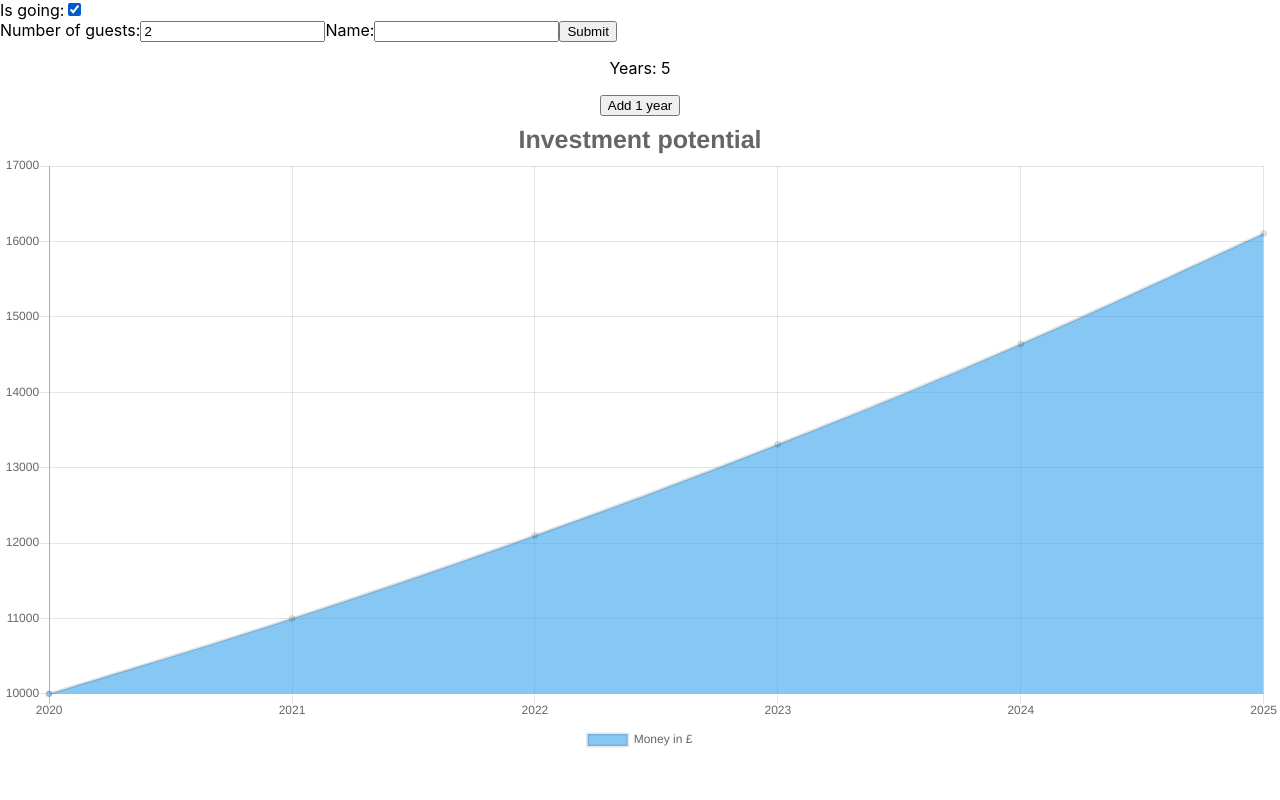
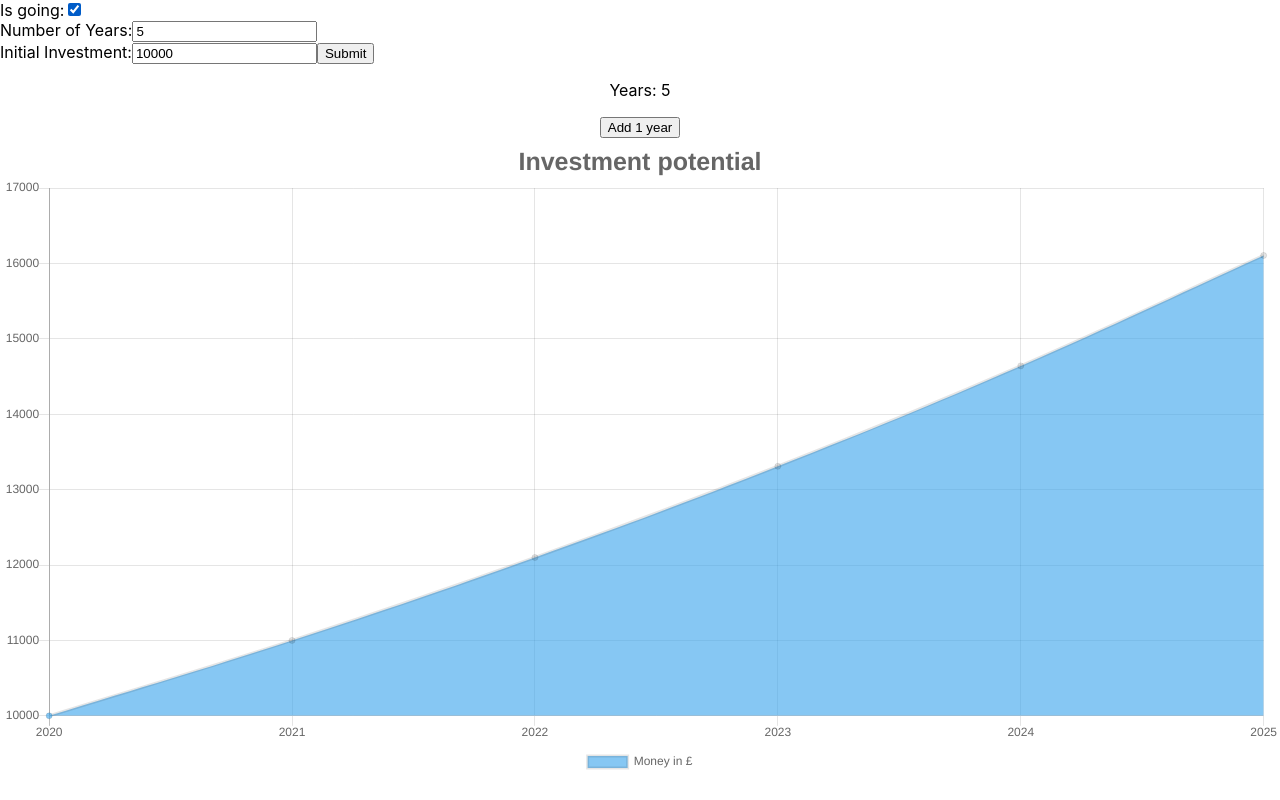
Before and after one commit to tommyrharper/playing-with-graphs-react, a React (Create React App) app: page / in a window 1280 px wide. Built offline with nearby package versions, Linux system fonts and the light colour scheme.

Commit message:
Change values to initialInvestment and years in Form

```diff
--- a/src/components/Form.js
+++ b/src/components/Form.js
@@ -5,8 +5,8 @@ class ReactForm extends React.Component {
     super(props);
     this.state = {
       isGoing: true,
-      numberOfGuests: 2,
-      name: ''
+      numberOfYears: 5,
+      initialInvestment: 10000
     }
 
     this.handleInputChange = this.handleInputChange.bind(this)
@@ -15,7 +15,7 @@ class ReactForm extends React.Component {
 
   handleInputChange(event) {
     const target = event.target
-    const value = target.name === 'isGoing' ? target.checked : target.value;
+    const value = target.name === 'isGoing' ? target.checked : parseInt(target.value);
     const key = target.name;
 
     this.setState({
@@ -24,7 +24,7 @@ class ReactForm extends React.Component {
   }
 
   handleSubmit(event) {
-    alert('Form was submitted, guests:' + this.state.numberOfGuests)
+    alert('Form was submitted, Years:' + this.state.numberOfYears)
     event.preventDefault();
   }
 
@@ -41,19 +41,20 @@ class ReactForm extends React.Component {
         </label>
         <br/>
         <label>
-          Number of guests:
+          Number of Years:
           <input
-          name="numberOfGuests"
+          name="numberOfYears"
           type="number"
-          value={this.state.numberOfGuests}
+          value={this.state.numberOfYears}
           onChange={this.handleInputChange} />
         </label>
+        <br/>
         <label>
-          Name:
+          Initial Investment:
           <input
-          name="name"
-          type="text"
-          value={this.state.name}
+          name="initialInvestment"
+          type="number"
+          value={this.state.initialInvestment}
           onChange={this.handleInputChange} />
         </label>
         <input type="submit" value="Submit"/>
```
